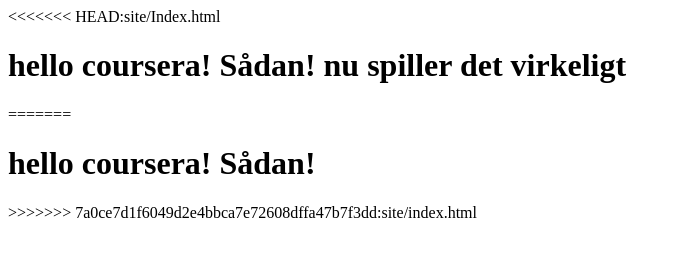
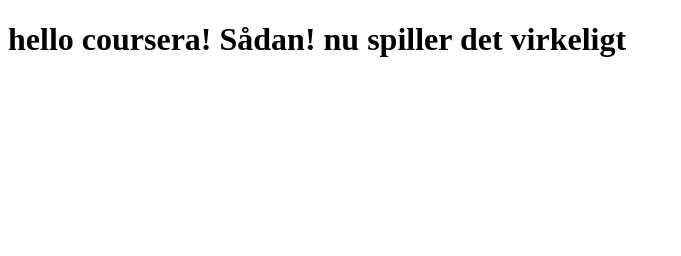
Before and after one commit to magn1728/Couresera-test-magnus, a plain HTML site: page site/index.html in a window 1280 px wide. Shown: the whole page, without its empty margins (0-681 px from the left). Drawn offline with Linux system fonts and the light colour scheme.

```diff
--- a/site/index.html
+++ b/site/index.html
@@ -5,10 +5,6 @@
 	<title>hello coursera!</title>
 </head>
 <body>
-<<<<<<< HEAD:site/Index.html
 <h1>hello coursera! Sådan! nu spiller det virkeligt</h1>
-=======
-<h1>hello coursera! Sådan!</h1>
->>>>>>> 7a0ce7d1f6049d2e4bbca7e72608dffa47b7f3dd:site/index.html
 </body>
 </html>
```
